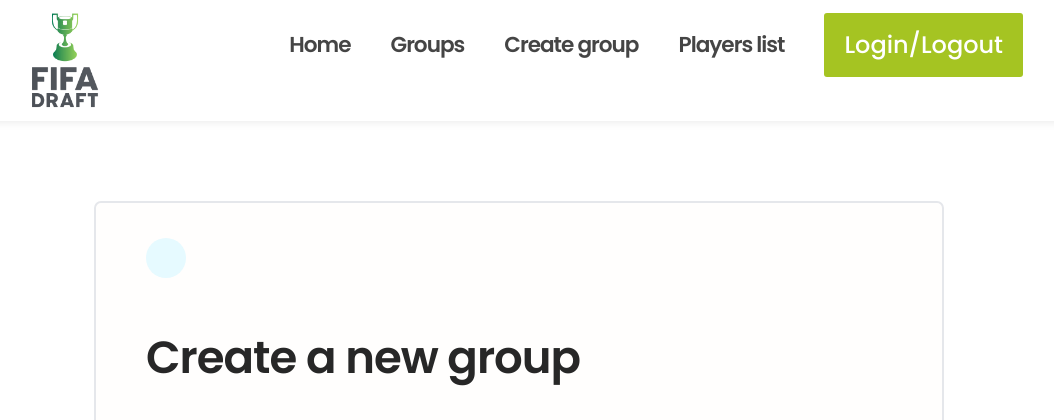
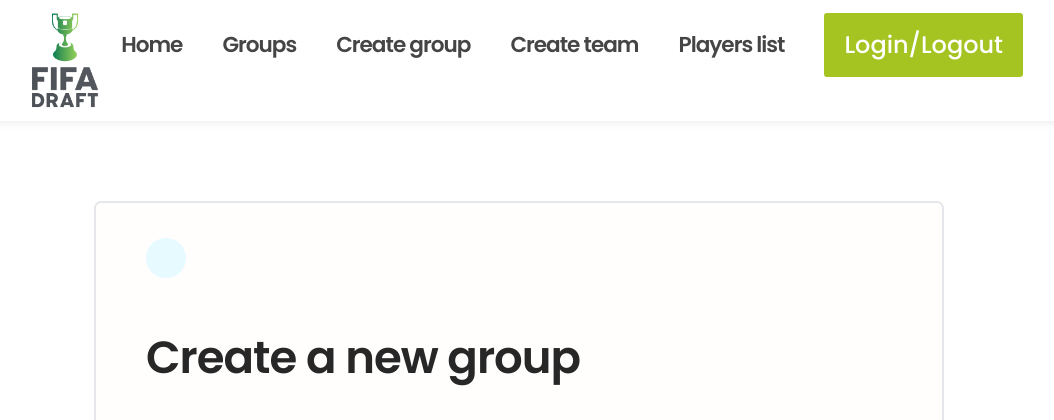
Before and after one commit to Grzegorz-Oledzki/fifa_draft_project, a Django app: page /create-group/ in a window 1280 px wide. Shown: the top 420 px of the page, without its empty margins (121-1175 px from the left). Run offline with Django 4.2, Linux system fonts and the light colour scheme; some libraries are stand-ins or nearby versions.

Commit message:
add team form, password required success;

```diff
--- a/fifa_draft/admin.py
+++ b/fifa_draft/admin.py
@@ -1,6 +1,7 @@
 from django.contrib import admin
-from fifa_draft.models import Profile, Group
+from fifa_draft.models import Profile, Group, Team
 
 
 admin.site.register(Profile)
 admin.site.register(Group)
+admin.site.register(Team)
--- a/fifa_draft/forms.py
+++ b/fifa_draft/forms.py
@@ -1,5 +1,5 @@
 from django.forms import ModelForm
-from fifa_draft.models import Group, Profile
+from fifa_draft.models import Group, Profile, Team
 
 class GroupForm(ModelForm):
     class Meta:
@@ -12,3 +12,15 @@ class GroupForm(ModelForm):
 
         for name, field in self.fields.items():
             field.widget.attrs.update({"class": "input", "placeholder": "Add " + name})
+
+
+class TeamForm(ModelForm):
+    class Meta:
+        model = Team
+        fields = '__all__'
+
+    def __init__(self, *args, **kwargs):
+        super(TeamForm, self).__init__(*args, **kwargs)
+
+        for name, field in self.fields.items():
+            field.widget.attrs.update({"class": "input", "placeholder": "Add " + name})
--- a/fifa_draft/urls.py
+++ b/fifa_draft/urls.py
@@ -3,5 +3,7 @@ from fifa_draft import views
 
 urlpatterns = [
     path('', views.home, name='home'),
-    path('create-group/', views.create_group, name='create-group')
+    path('create-group/', views.create_group, name='create-group'),
+    path('create-team/', views.create_team, name='create-team'),
+
 ]
--- a/fifa_draft/views.py
+++ b/fifa_draft/views.py
@@ -1,6 +1,6 @@
 from django.shortcuts import render, redirect
-from fifa_draft.forms import GroupForm
-from fifa_draft.models import Profile, Group
+from fifa_draft.forms import GroupForm, TeamForm
+from fifa_draft.models import Profile, Group, Team
 from django.contrib import messages
 
 
@@ -18,3 +18,19 @@ def create_group(request):
             messages.error(request, 'Only number of player from 14 to 20 are accepted.')
     context = {'form': form}
     return render(request, 'group-form.html', context)
+
+def create_team(request):
+    form = TeamForm()
+    profile = request.user.profile
+    if request.method == "POST":
+        form = TeamForm(request.POST, request.FILES)
+        if form.is_valid():
+            team = form.save(commit=False)
+            if team.group.password == team.group_password:
+                team.owner = profile
+                team.save()
+                return redirect('home')
+            else:
+                messages.error(request, 'Password error')
+    context = {'form': form}
+    return render(request, 'team-form.html', context)
--- a/templates/navbar.html
+++ b/templates/navbar.html
@@ -30,6 +30,7 @@
                          <li><a href="#top" class="smoothScroll"><h4>Home</h4></a></li>
                          <li><a href="#about" class="smoothScroll"><h4>Groups</h4></a></li>
                         <li><a href="{% url 'create-group' %}" class="smoothScroll"><h4>Create group</h4></a></li>
+                        <li><a href="{% url 'create-team' %}" class="smoothScroll"><h4>Create team</h4></a></li>
                          <li><a href="#team" class="smoothScroll"><h4>Players list</h4></a></li>
                          <li class="appointment-btn"><a href="#appointment"><h5>Login/Logout</h5></a></li>
                     </ul>
```
Also changed, not shown: fifa_draft/templates/team-form.html (+24 -5 lines), db.sqlite3.
